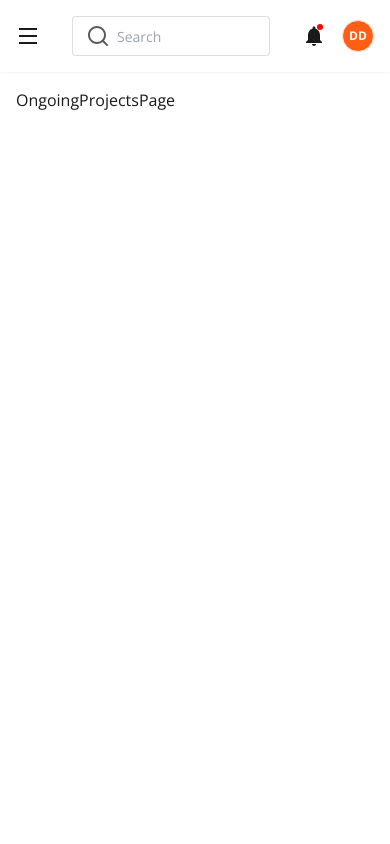
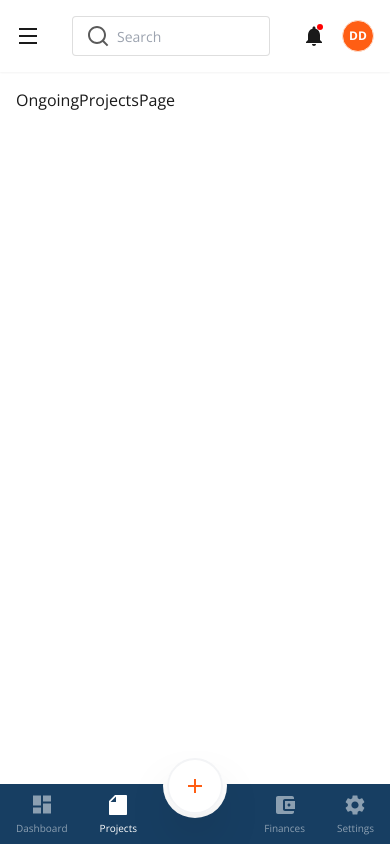
Before and after one commit to ntamiegbe/qualitrends-admin, a Next.js app: page /projects/ongoing-projects in a window 390 px wide. Built offline with nearby package versions, Linux system fonts and the light colour scheme.

Commit message:
fix: Update navigation layout and add new SVG icons

```diff
--- a/src/components/layout/Navigation/index.tsx
+++ b/src/components/layout/Navigation/index.tsx
@@ -97,9 +97,35 @@ const Navigation = () => {
 		},
 	];
 
+	const mobileLinks = [
+		{
+			name: "Dashboard",
+			to: "/dashboard",
+			icon: <Icons.DashboardIcon className='fill-inherit' />,
+		},
+		{
+			name: "Projects",
+			to: "/projects",
+			icon: <Icons.ProjectsIcon className='fill-inherit' />,
+		},
+		{
+			name: "Finances",
+			to: "/finances",
+			icon: <Icons.FinancesIcon className='fill-inherit' />,
+		},
+		{
+			name: "Settings",
+			to: "/settings",
+			icon: <Icons.SettingsIcon className='fill-inherit' />,
+		},
+	];
+
 	return (
+		<>
 			<nav className='hidden lg:block w-[278px] h-screen fixed bg-[#173E62] pt-5'>
-			<Link href='/dashboard' className='flex justify-center items-center pb-6'>
+				<Link
+					href='/dashboard'
+					className='flex justify-center items-center pb-6'>
 					<Icons.Logo className='w-[99px] h-[74px]' />
 				</Link>
 				<div className='flex flex-col h-[calc(100%-198px)] justify-between'>
@@ -128,6 +154,28 @@ const Navigation = () => {
 					</button>
 				</div>
 			</nav>
+			<div className='relative'>
+				<nav className='lg:hidden bg-[#173E62] w-screen fixed bottom-0 left-0 right-0'>
+					<div className='flex items-center space-x-8 justify-between py-2'>
+						<ul className='flex items-center'>
+							{mobileLinks.slice(0, 2).map((link) => {
+								return <NavigationLink key={link.name} link={link} />;
+							})}
+						</ul>
+						<ul className='flex items-center'>
+							{mobileLinks.slice(2, 4).map((link) => {
+								return <NavigationLink key={link.name} link={link} />;
+							})}
+						</ul>
+					</div>
+					<div className='flex justify-center items-center absolute -top-1/2 left-1/2 transform -translate-x-1/2 size-16 rounded-full bg-white'>
+						<div className='flex justify-center items-center shadow-2xl border-2 border-gray-100 size-14 rounded-full'>
+							<Icons.PlusIcon />
+						</div>
+					</div>
+				</nav>
+			</div>
+		</>
 	);
 };
 
--- a/src/components/layout/NavigationLink/index.tsx
+++ b/src/components/layout/NavigationLink/index.tsx
@@ -27,7 +27,7 @@ const NavigationLink = ({ link }: NavigationLinkProps) => {
 
 	if (link.children)
 		return (
-			<li className='w-full' key={link.name}>
+			<li className='hidden lg:block w-full'>
 				<button
 					onClick={() => setExpanded(!expanded)}
 					className={cn(
@@ -84,7 +84,8 @@ const NavigationLink = ({ link }: NavigationLinkProps) => {
 			</li>
 		);
 	return (
-		<li key={link.name}>
+		<>
+			<li className='hidden lg:block'>
 				<Link
 					href={link.to}
 					className={cn(
@@ -102,9 +103,27 @@ const NavigationLink = ({ link }: NavigationLinkProps) => {
 						</div>
 						<div className=''>{link.name}</div>
 					</div>
-				<div></div>
 				</Link>
 			</li>
+			<li className='lg:hidden' key={link.name}>
+				<Link href={link.to}>
+					<div className='flex flex-col px-4 sm:px-14 items-center space-y-1'>
+						<div
+							className={cn("fill-[#ffffff80] transition-all", {
+								"fill-white": pathname.includes(link.to),
+							})}>
+							{link.icon}
+						</div>
+						<div
+							className={cn("text-[10px] text-[#ffffff80]", {
+								"text-white": pathname.includes(link.to),
+							})}>
+							{link.name}
+						</div>
+					</div>
+				</Link>
+			</li>
+		</>
 	);
 };
 
```
Lines whose indentation alone changed are shown as unchanged.
